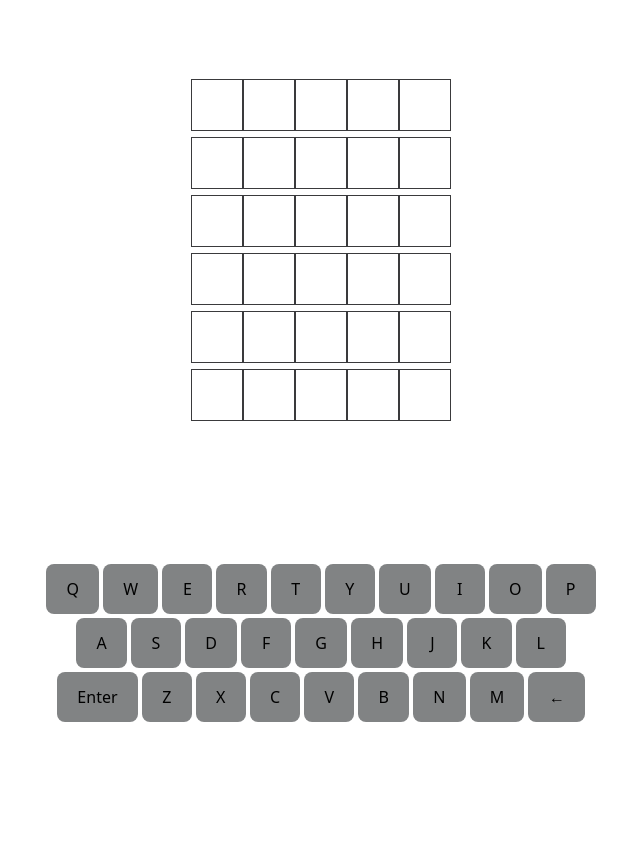
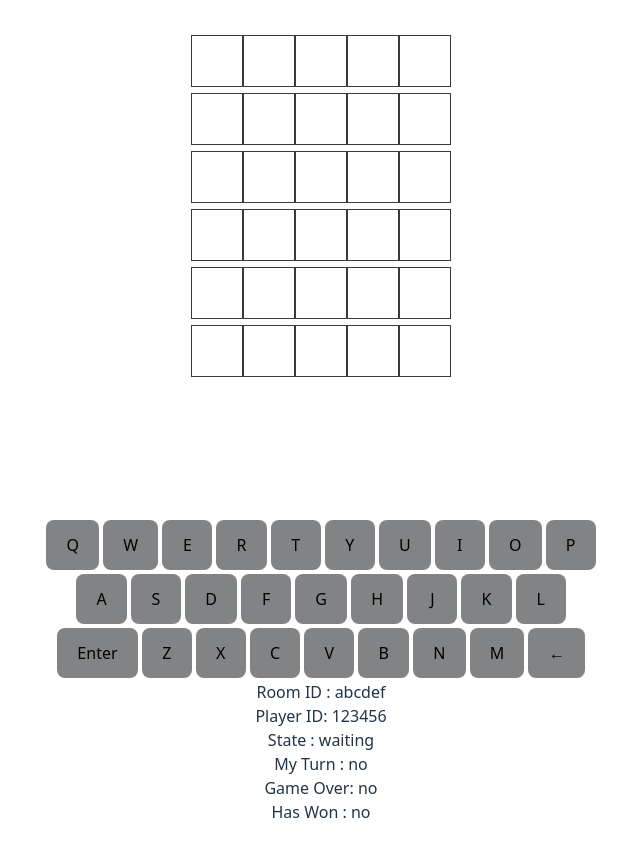
Before and after one commit to tkin91e55/wordle_demo, a React (Vite) app in the folder react/: page / in a window 1280 px wide. Shown: the whole page, without its empty margins (319-959 px from the left). Before the commit the page ends 800 px from the top, so only its background shows below. Built offline with nearby package versions, Linux system fonts and the light colour scheme; no server answers.

Commit message:
two player game ok

```diff
--- a/react/src/App.jsx
+++ b/react/src/App.jsx
@@ -1,14 +1,13 @@
-import { useState, useMemo } from 'react'
+import { useState, useEffect, useRef, useMemo } from 'react'
 import './App.css'
+import Panel from './Components.jsx'
 
 // configurations
 const default_config = {
+  HOST: "http://127.0.0.1:8000",
+  ROOM_ID: 'abcdef',
+  PLAYER_ID: '123456',
   MAX_ROUNDS: 6,
-  COLORS: {
-            key_bg: '#818384', hit: '#538d4e',
-            present: '#b59f3b', miss: '#3a3a3c'
-          },
-  HOST: "http://127.0.0.1:8000",
 };
 const config = window.wordleConfig || default_config;
 // merge configs
@@ -16,150 +15,126 @@ Object.keys(default_config).forEach( k =>
   { if (config[k] === undefined) { config[k] = default_config[k]; }
   })
 
-const {MAX_ROUNDS, COLORS} = config;
+const {HOST, ROOM_ID, PLAYER_ID, MAX_ROUNDS} = config;
 
 function App() {
 
-  const [board_state, setBoardState] = useState( Array(MAX_ROUNDS).fill(null).map(
-                                                  ()=>Array(5).fill('') ) );
-  const [cursor, setCursor] = useState({row:0, col:0});
+  const [host, setHost] = useState(HOST); // allow to change server
+  const [game_id, setGameId] = useState(ROOM_ID);
+  const [playerID, setPlayerID] = useState(PLAYER_ID);
+
+  const [roomState, setRoomState] = useState('waiting'); // waiting, playing, disconnected, ended
+  const [isMyTurn, setIsMyTurn] = useState(false);
+  const [history, setHistory] = useState('');
+  const posting = useRef(false); // ignore inputs, and repeated submit
   const [game_ended, setGameEnded] = useState(false);
-  const round = cursor.row;
-  const [host, setHost] = useState(config.HOST);
-  const [game_id, setGameId] = useState(-1);
+  const [hasWon, setHasWon] = useState(false);
 
-  // since cannot deduced locally
-  const [key_colors, setKeyColors]     =  useState( {} );
-  const [board_colors, setBoardColors] =  useState( Array(MAX_ROUNDS).fill().
-                                                    map(()=>Array(5).fill(null) ) );
-
-  function on_input(chr) {
-    // MAIN LOGIC of the game
-    if (game_ended) return;
-    // console.log(`processing ${board_state}`);
-     if (chr === 'Enter')  { check_answer()  }
-     else if (chr === '←') { remove_letter() }
-     else                  { add_letter(chr) }
+  async function fetchGameState() {
+    const API_URL = `${host}/task4/api/sync/${game_id}?player=${playerID}`;
+    const response = await fetch(API_URL);
+    if (response.ok) {
+        let data = await response.json()
+        return data
+    }
+    throw new Error('unable to sync');
   }
 
-  function add_letter(chr){
-    if (cursor.col<5){
-      let new_board = structuredClone(board_state);
-      new_board[round][cursor.col] = chr;
-      setBoardState(new_board);
-      setCursor({row:round, col:cursor.col+1});
+  async function submitGuess(guess) {
+    if (posting.current) return;
+    posting.current = true;
+    console.log(`submitting ${guess}`);
+    const API_URL = `${host}/task4/api/check_ans_m/`;
+    try {
+        const resp = await fetch(API_URL,
+            {method:'POST',
+             body: JSON.stringify(
+                     {room_id:game_id, guess:guess, token:playerID }
+             )})
+        if (resp.ok) {
+            let data = await resp.json()
+            if (data.result === 'ok') {
+              posting.current = false;
+              return data
+            }
+            posting.current = false;
+        }
+    } catch(e) {
+        posting.current = false;
+        console.error(`abnormal submit: ${e}`);
     }
   }
 
-  function remove_letter(){
-    if (cursor.col>0){
-      let new_board = structuredClone(board_state);
-      new_board[round][cursor.col-1] = '';
-      setBoardState(new_board);
-      setCursor({row:round, col:cursor.col-1});
+  useEffect(()=>{
+    const interval = setInterval(() => {
+      function onSync(data) {
+        // console.log(data);
+        const {state,is_over,is_your_round,history:hist,winner} = data;
+        setRoomState(state);
+        setIsMyTurn(is_your_round);
+        setHasWon(winner === playerID);
+        if (history != hist) {
+            setHistory(hist);
+        }
+        setGameEnded(is_over);
+      }
+
+      // https://javascript.info/task/async-from-regular
+      // let data = fetchGameState() // MyMistake: very common problem to newcomers
+      fetchGameState(
+      ).then((data)=> { onSync(data); }
+      ).catch((e)=>{ console.log(e); })
+
+    }, 2500);
+    return () => clearInterval(interval);
+  })
+
+  function historyTo(_type="board"){
+    _type = (_type=='board' ? 0 : 1)
+    const ret = Array(MAX_ROUNDS).fill().map(()=>Array(5).fill(''));
+    if (!history) return ret;
+    const str2Arr = history.split(',')
+          .map((ss) => ss.split(':')[_type]).map(x=>Array.from(x))
+    for (let r=0; r<str2Arr.length; r++) {
+      for (let c=0; c<str2Arr[r].length; c++) {
+        ret[r][c] = str2Arr[r][c];
+      }
     }
+    return ret
   }
 
-  function update_game_state(fetched_data) {
-    const {is_correct, game_id:ret_game_id, colors} = fetched_data;
-    setGameId(ret_game_id);
-    update_colors(colors);
-    if (is_correct || round == MAX_ROUNDS ) { setGameEnded(true); }
-    setCursor({row: round+1, col:0});
-  }
-
-  function update_colors(_colors) {
-    const _board_colors = structuredClone(board_colors);
-    const _key_colors = structuredClone(key_colors);
-    _colors.forEach( (clr, col) => {
-      _board_colors[round][col] = COLORS[clr];
-      _key_colors[board_state[round][col]] = COLORS[clr];
-    })
-    setBoardColors(_board_colors);
-    setKeyColors(_key_colors);
-  }
-
-  let ignore = false
-  function check_answer() {
-    if (cursor.col<5) return; // not enough letters
-    if (ignore) return;
-    ignore = true;
-    fetch(`${host}/check_ans_s`, {method:'POST',
-                                  body: JSON.stringify({game_id:game_id,
-                                         guess:board_state[round].join('')}
-           )}).then( (resp) => {
-             if (resp.ok) {
-               resp.json().then( (data) => {
-                 console.log(data);
-                 if (data.result === 'ok') { update_game_state(data); }
-               })
-             }
-           }).catch( (error) => { console.log(error); }
-           ).finally( () => { ignore = false; } );
-  }
-
-  function Keyboard() {
-
-    const keys_onboard = [['Q','W','E','R','T','Y','U','I','O','P'],
-                        ['A','S','D','F','G','H','J','K','L'],
-                        ['Enter','Z','X','C','V','B','N','M','←']]
-
-    function RenderButtons() {
-       const row_style = { display:'flex', justifyContent:'center'};
-       return keys_onboard.map( (row,idx) => (
-            <div key={idx} className="keyboard-row" style={row_style} >
-              { row.map( (chr) =>
-                ( <BtnRect key={chr} chr={chr} color={key_colors[chr]} cb={on_input} />))
-              }
-            </div>
-          ))
-    }
-    return <div className="keyboard"> <RenderButtons /> </div>
-  }
+  const board_state = useMemo( () => historyTo('board'), [history] );
+  const board_colors = useMemo( () => historyTo('color'), [history] );
+  const key_colors = ComputeKeyColors(board_state,board_colors);
+  const ignoreInput = posting.current || game_ended || !isMyTurn;
+  const _states = { board_state, board_colors, key_colors };
 
   return (
     <>
       <div className="container">
-        <Board states={board_state} colors={board_colors}/>
-        <Keyboard />
+        <Panel key={history} submit_handler={submitGuess}
+              _states={_states} ignore_input={ignoreInput} />
+        <div> Room ID  : {game_id} </div>
+        <div> Player ID: {playerID} </div>
+        <div> State    : {roomState} </div>
+        <div> My Turn  : {isMyTurn ? 'yes' : 'no'} </div>
+        <div> Game Over: {game_ended ? 'yes' : 'no'} </div>
+        <div> Has Won  : {hasWon ? 'yes' : 'no'} </div>
       </div>
     </>
   )
 }
 
-function Board({states,colors}) {
+export default App
 
-  function RenderRects() {
-    return states.map((arr,r) => {
-      const _sty = {display:'flex', justifyContent:'center'}
-      return (
-        <div key={r} className="board-row" style={_sty}>
-          { arr.map( (ch,c) => ( <Rect key={c} chr={ch} color={colors[r][c]} /> ) ) }
-        </div>
-      )
-    })
+function ComputeKeyColors (states,colors) {
+  const flat_state = states.flat();
+  const flat_colors = colors.flat();
+  const ret = {};
+  for (let i=0; i<flat_state.length; i++) {
+    if (!flat_state[i]) break;
+    const k = flat_state[i];
+    ret[k] = flat_colors[i];
   }
-
-  return <div className="board" style={{marginBottom:'25%'}}> <RenderRects /> </div>
+  return ret;
 }
-
-function Rect ({chr, color,}){
-  const _style = {height:'50px', minWidth:'50px', lineHeight:'50px',
-                  margin:'3px 0px' , border:'1px solid #3a3a3c',}
-  return ( <span className="rect-board"
-                 style={{..._style, backgroundColor: color}}>{chr}</span>)
-}
-
-function BtnRect({chr, color, cb}) {
-  const bg_color = color || COLORS['key_bg'];
-  const _style = {height:'50px', minWidth:'50px', margin:'2px'}
-
-  return (
-    <button className="rect-btn" id={chr}
-            style={{..._style, backgroundColor: bg_color,}}
-            onClick={(e)=>{cb(e.target.value)}}
-            value={chr} > {chr}
-    </button>)
-}
-
-export default App
--- /dev/null
+++ b/react/src/Components.jsx
@@ -0,0 +1,150 @@
+import { useState, useRef } from 'react'
+
+// configurations
+const default_config = {
+  COLORS: {
+            key_bg: '#818384', hit: '#538d4e',
+            present: '#b59f3b', miss: '#3a3a3c'
+          },
+};
+const config = window.wordleConfig || default_config;
+// merge configs
+Object.keys(default_config).forEach( k =>
+  { if (config[k] === undefined) { config[k] = default_config[k]; }
+  })
+
+const {COLORS} = config;
+
+function Board({states,colors}) {
+
+  function RenderRects() {
+    return states.map((arr,r) => {
+      const _sty = {display:'flex', justifyContent:'center'}
+      return (
+        <div key={r} className="board-row" style={_sty}>
+          { arr.map( (ch,c) => ( <Rect key={c} chr={ch} color={colors[r][c]} /> ) ) }
+        </div>
+      )
+    })
+  }
+
+  return <div className="board" style={{marginBottom:'25%'}}> <RenderRects /> </div>
+}
+
+function Rect ({chr, color,}){
+  const _style = {height:'50px', minWidth:'50px', lineHeight:'50px',
+                  margin:'3px 0px' , border:'1px solid #3a3a3c',}
+  return ( <span className="rect-board"
+                 style={{..._style, backgroundColor: color}}>{chr}</span>)
+}
+
+function BtnRect({chr, color, cb}) {
+  const bg_color = color || COLORS['key_bg'];
+  const _style = {height:'50px', minWidth:'50px', margin:'2px'}
+
+  return (
+    <button className="rect-btn" id={chr}
+            style={{..._style, backgroundColor: bg_color,}}
+            onClick={(e)=>{cb(e.target.value)}}
+            value={chr} > {chr}
+    </button>)
+}
+
+function firstEmpty(arr) {
+  for (let i=0; i<arr.length; i++) {
+    if (arr[i][0] == '') return i;
+  }
+  return 0;
+}
+
+const M = { p: COLORS['present'], h: COLORS['hit'], m: COLORS['miss'] };
+
+function arrMap(arr) {
+  return arr.map( (row) =>
+     row.map( (col) => {
+      if (col != '') return M[col];
+      else return '';
+    })
+  )
+}
+
+function dictMap(dict) {
+    const ret = {};
+    Object.keys(dict).forEach( (k) => { ret[k] = M[dict[k]]; })
+    return ret;
+}
+
+export function Panel({ _states, submit_handler,
+                        game_ended=false, ignore_input=false,}) {
+  const [board_state, setBoardState] = useState(_states.board_state);
+  const round = useRef(firstEmpty(board_state)).current;
+  const [cursor, setCursor] = useState({row:round, col:0});
+
+  const board_colors = arrMap(_states.board_colors) || {};
+  const key_colors = dictMap(_states.key_colors) || {};
+
+  function on_input(chr) {
+    if (game_ended) return;
+    if (chr === 'Enter')  { check_answer()  }
+    else if (chr === '←') { remove_letter() }
+    else                  { add_letter(chr) }
+  }
+
+  function add_letter(chr){
+    if (cursor.col<5){
+      let new_board = structuredClone(board_state);
+      new_board[round][cursor.col] = chr;
+      setBoardState(new_board);
+      setCursor({row:round, col:cursor.col+1});
+    }
+  }
+
+  function remove_letter(){
+    if (cursor.col>0){
+      let new_board = structuredClone(board_state);
+      new_board[round][cursor.col-1] = '';
+      setBoardState(new_board);
+      setCursor({row:round, col:cursor.col-1});
+    }
+  }
+
+  function check_answer() {
+    if (cursor.col<5) return; // not enough letters
+    const guess = board_state[round].join('');
+    // submit_handler(guess).then( (data) => {
+    //     console.log(`2. data=${data}`);
+    // })
+    submit_handler(guess)
+  }
+
+  function Keyboard() {
+
+    const keys_onboard = [['Q','W','E','R','T','Y','U','I','O','P'],
+                        ['A','S','D','F','G','H','J','K','L'],
+                        ['Enter','Z','X','C','V','B','N','M','←']]
+
+    function RenderButtons() {
+       const row_style = { display:'flex', justifyContent:'center'};
+       return keys_onboard.map( (row,idx) => (
+            <div key={idx} className="keyboard-row" style={row_style} >
+              { row.map( (chr) =>
+                ( <BtnRect key={chr} chr={chr} color={key_colors[chr]}
+                    cb={ !ignore_input ? on_input : ()=>{} } />))
+              }
+            </div>
+          ))
+    }
+    return <div className="keyboard"> <RenderButtons /> </div>
+  }
+
+  return (
+    <>
+      <div className="container">
+        <Board states={board_state} colors={board_colors}/>
+        <Keyboard />
+      </div>
+    </>
+  )
+}
+
+export default Panel
```
Also changed, not shown: 1 other file (tests, documents, lock files or other folders).
